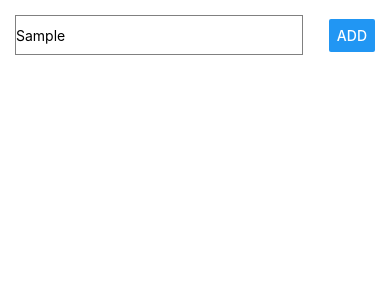
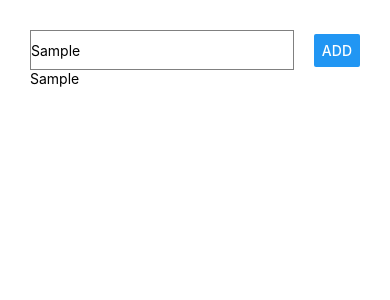
Before and after one commit to micmor-m/rn-spaceX, a React Native app: screen / in a window 390 px wide. Both pictures are taken after typing "Sample" into the empty fields and a click on the button "ADD". Shown: the top 300 px of the page. Built offline with nearby package versions, Linux system fonts and the light colour scheme.

Commit message:
add state to handle pressButton and appennd each text

```diff
--- a/App.js
+++ b/App.js
@@ -4,6 +4,7 @@
 
 export default function App() {
   const [enteredGoal, setEnteredGoal] = useState("");
+  const [courseGoals, setCourseGoals] = useState([]);
 
   //manage the state for each key pressed
   const goalInputHandler = (enteredText) => {
@@ -12,7 +13,9 @@
 
   //manage the state when the button is press
   const addGoalHandler = () => {
-    console.log(enteredGoal);
+    console.log("Btn pressed");
+    // make a copy by spread operator and add the new goal
+    setCourseGoals((currentGoals) => [...currentGoals, enteredGoal]);
   };
 
   return (
@@ -28,13 +31,17 @@
         {/* whitout parentesis because I dont want the function execute immediatly */}
         <Button title="ADD" onPress={addGoalHandler} />
       </View>
-      <View></View>
+      <View>
+        {courseGoals.map((goal) => (
+          <Text key={goal}>{goal}</Text>
+        ))}
+      </View>
     </View>
   );
 }
 
 const styles = StyleSheet.create({
-  screen: { padding: 15 },
+  screen: { padding: 30 },
   inputContainer: {
     flexDirection: "row",
     justifyContent: "space-between",
```
